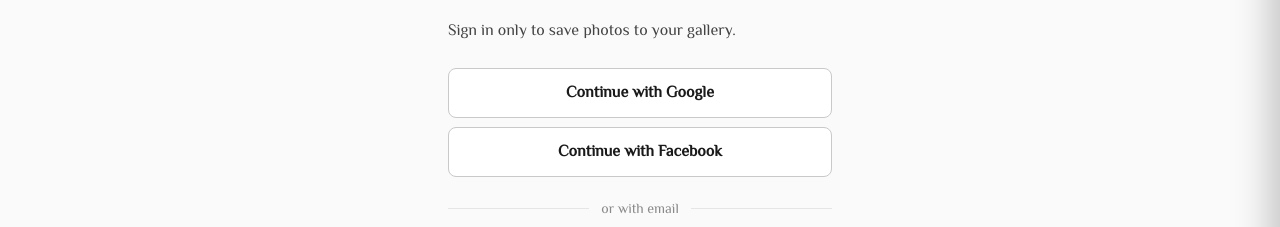
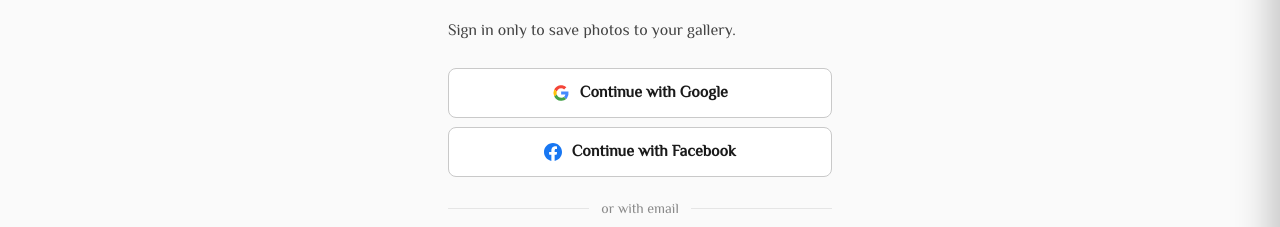
Before and after one commit to kaylubr/chewable, a SvelteKit app in the folder src/ui/: page /login in a window 1280 px wide. Shown: the part 228-455 px from the top of the page. Built offline with nearby package versions, Linux system fonts and the light colour scheme; no server answers; a web font is replaced by a local one.

Commit message:
feat: show provider logos on oauth buttons
Adds an OAuthIcon component rendering the Google and Facebook brand marks
and uses it on the social buttons in the login and register forms.

```diff
--- /dev/null
+++ b/src/ui/src/lib/components/OAuthIcon.svelte
@@ -0,0 +1,21 @@
+<script lang="ts">
+	let { provider }: { provider: 'google' | 'facebook' } = $props();
+</script>
+
+{#if provider === 'google'}
+	<svg xmlns="http://www.w3.org/2000/svg" width="18" height="18" viewBox="0 0 16 16" aria-hidden="true">
+		<!-- Icon from Material Icon Theme by Material Extensions - https://github.com/material-extensions/vscode-material-icon-theme/blob/main/LICENSE -->
+		<g fill="none" fill-rule="evenodd" clip-rule="evenodd">
+			<path fill="#f44336" d="M7.209 1.061c.725-.081 1.154-.081 1.933 0a6.57 6.57 0 0 1 3.65 1.82a100 100 0 0 0-1.986 1.93q-1.876-1.59-4.188-.734q-1.696.78-2.362 2.528a78 78 0 0 1-2.148-1.658a.26.26 0 0 0-.16-.027q1.683-3.245 5.26-3.86" opacity=".987"/>
+			<path fill="#ffc107" d="M1.946 4.92q.085-.013.161.027a78 78 0 0 0 2.148 1.658A7.6 7.6 0 0 0 4.04 7.99q.037.678.215 1.331L2 11.116Q.527 8.038 1.946 4.92" opacity=".997"/>
+			<path fill="#448aff" d="M12.685 13.29a26 26 0 0 0-2.202-1.74q1.15-.812 1.396-2.228H8.122V6.713q3.25-.027 6.497.055q.616 3.345-1.423 6.032a7 7 0 0 1-.51.49" opacity=".999"/>
+			<path fill="#43a047" d="M4.255 9.322q1.23 3.057 4.51 2.854a3.94 3.94 0 0 0 1.718-.626q1.148.812 2.202 1.74a6.62 6.62 0 0 1-4.027 1.684a6.4 6.4 0 0 1-1.02 0Q3.82 14.524 2 11.116z" opacity=".993"/>
+		</g>
+	</svg>
+{:else}
+	<svg xmlns="http://www.w3.org/2000/svg" width="18" height="18" viewBox="0 0 256 256" aria-hidden="true">
+		<!-- Icon from SVG Logos by Gil Barbara - https://raw.githubusercontent.com/gilbarbara/logos/master/LICENSE.txt -->
+		<path fill="#1877f2" d="M256 128C256 57.308 198.692 0 128 0S0 57.308 0 128c0 63.888 46.808 116.843 108 126.445V165H75.5v-37H108V99.8c0-32.08 19.11-49.8 48.348-49.8C170.352 50 185 52.5 185 52.5V84h-16.14C152.959 84 148 93.867 148 103.99V128h35.5l-5.675 37H148v89.445c61.192-9.602 108-62.556 108-126.445"/>
+		<path fill="#fff" d="m177.825 165l5.675-37H148v-24.01C148 93.866 152.959 84 168.86 84H185V52.5S170.352 50 156.347 50C127.11 50 108 67.72 108 99.8V128H75.5v37H108v89.445A129 129 0 0 0 128 256a129 129 0 0 0 20-1.555V165z"/>
+	</svg>
+{/if}
--- a/src/ui/src/routes/login/+page.svelte
+++ b/src/ui/src/routes/login/+page.svelte
@@ -4,6 +4,7 @@
 	import { api, ApiError } from '$lib/api/client';
 	import { auth } from '$lib/auth/store.svelte';
 	import { oauthAuthorizeUrl } from '$lib/auth/oauth';
+	import OAuthIcon from '$lib/components/OAuthIcon.svelte';
 
 	let username = $state('');
 	let password = $state('');
@@ -52,8 +53,14 @@
 	{/if}
 
 	<div class="social">
-		<a class="social-btn" href={oauthAuthorizeUrl('google', nextParam())}>Continue with Google</a>
-		<a class="social-btn" href={oauthAuthorizeUrl('facebook', nextParam())}>Continue with Facebook</a>
+		<a class="social-btn" href={oauthAuthorizeUrl('google', nextParam())}>
+			<OAuthIcon provider="google" />
+			<span>Continue with Google</span>
+		</a>
+		<a class="social-btn" href={oauthAuthorizeUrl('facebook', nextParam())}>
+			<OAuthIcon provider="facebook" />
+			<span>Continue with Facebook</span>
+		</a>
 	</div>
 
 	<div class="divider"><span>or with email</span></div>
@@ -101,8 +108,10 @@
 		margin-top: 1.5rem;
 	}
 	.social-btn {
-		display: block;
-		text-align: center;
+		display: flex;
+		align-items: center;
+		justify-content: center;
+		gap: 0.6rem;
 		padding: 0.7rem 1rem;
 		border: 1px solid var(--line-strong);
 		border-radius: 0.5rem;
--- a/src/ui/src/routes/register/+page.svelte
+++ b/src/ui/src/routes/register/+page.svelte
@@ -3,6 +3,7 @@
 	import { api, ApiError } from '$lib/api/client';
 	import { auth } from '$lib/auth/store.svelte';
 	import { oauthAuthorizeUrl } from '$lib/auth/oauth';
+	import OAuthIcon from '$lib/components/OAuthIcon.svelte';
 
 	let email = $state('');
 	let username = $state('');
@@ -49,8 +50,14 @@
 	<p class="sub">Accounts are only for saving photos to your gallery.</p>
 
 	<div class="social">
-		<a class="social-btn" href={oauthAuthorizeUrl('google', nextParam())}>Continue with Google</a>
-		<a class="social-btn" href={oauthAuthorizeUrl('facebook', nextParam())}>Continue with Facebook</a>
+		<a class="social-btn" href={oauthAuthorizeUrl('google', nextParam())}>
+			<OAuthIcon provider="google" />
+			<span>Continue with Google</span>
+		</a>
+		<a class="social-btn" href={oauthAuthorizeUrl('facebook', nextParam())}>
+			<OAuthIcon provider="facebook" />
+			<span>Continue with Facebook</span>
+		</a>
 	</div>
 
 	<div class="divider"><span>or with email</span></div>
@@ -115,8 +122,10 @@
 		margin-top: 1.5rem;
 	}
 	.social-btn {
-		display: block;
-		text-align: center;
+		display: flex;
+		align-items: center;
+		justify-content: center;
+		gap: 0.6rem;
 		padding: 0.7rem 1rem;
 		border: 1px solid var(--line-strong);
 		border-radius: 0.5rem;
```
